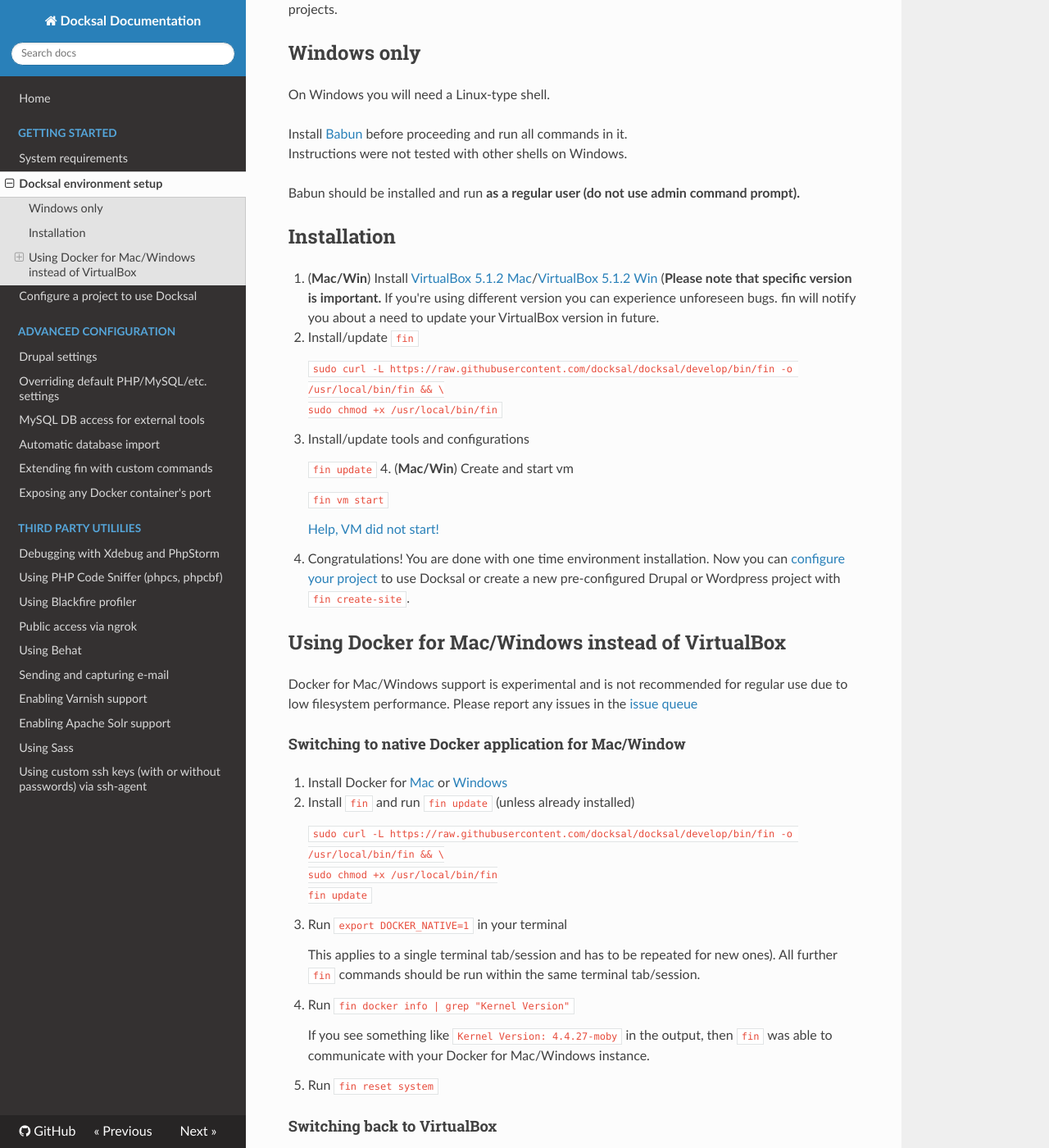
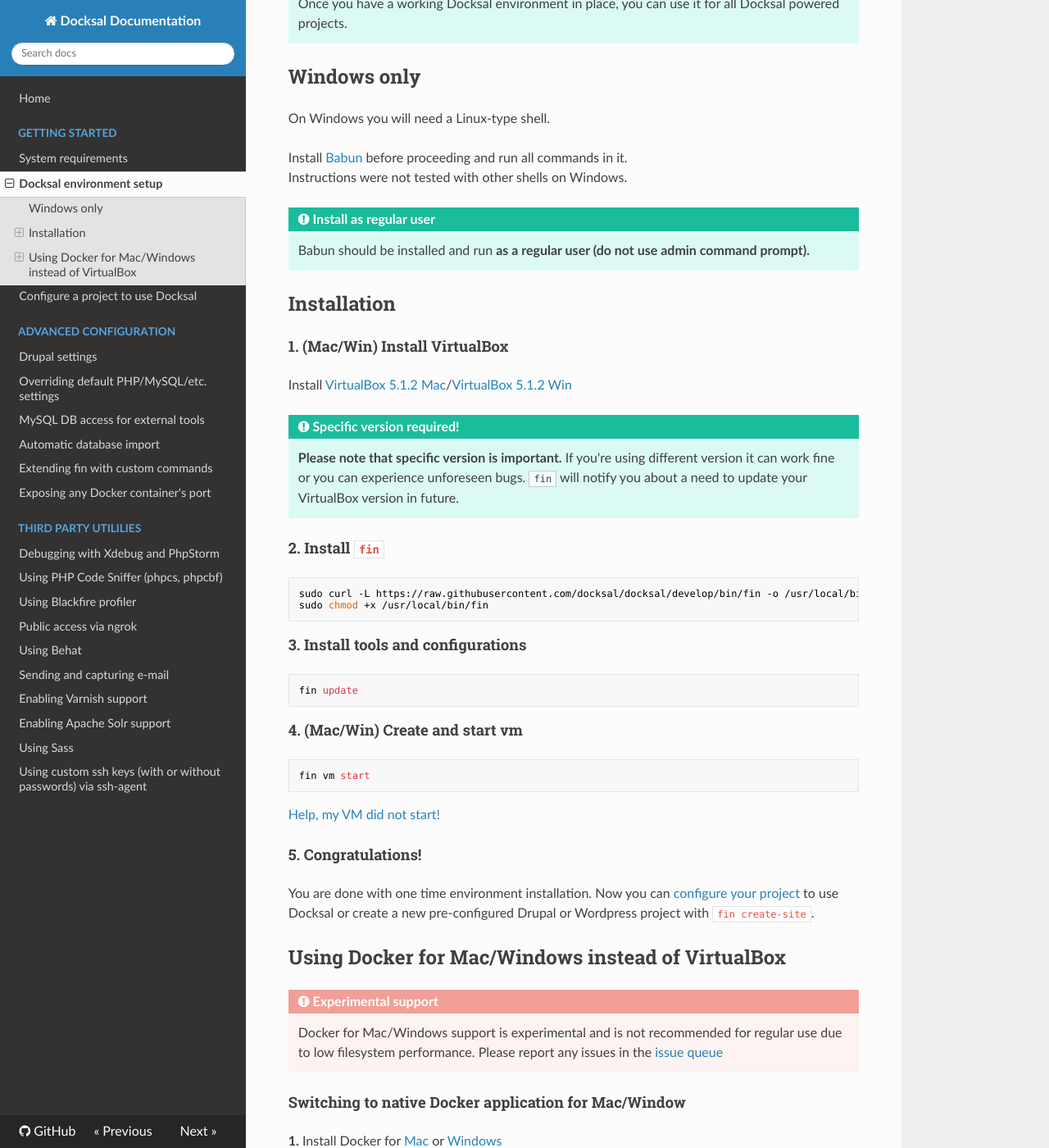
Before and after one commit to docksal/docksal, an MkDocs documentation site: the page built from docs/env-setup.md, in a window 1280 px wide and 1400 px high, scrolled down 208 px. Shown: the whole window at 82% size. Built offline with MkDocs 1.6.1, drawn with Linux system fonts in a browser that asks for light colours; nearby versions of some CDN libraries; old or Windows-style settings are respelled for this version of MkDocs; some of the changed text lies outside the part shown.

Commit message:
Update env-setup.md

````diff
--- a/docs/env-setup.md
+++ b/docs/env-setup.md
@@ -10,68 +10,79 @@ On Windows you will need a Linux-type shell.
 Install [Babun](http://babun.github.io/) before proceeding and run all commands in it.
 Instructions were not tested with other shells on Windows.
 
-Babun should be installed and run **as a regular user (do not use admin command prompt).**
+!!! important "Install as regular user"
+    Babun should be installed and run **as a regular user (do not use admin command prompt).**
 
 ## Installation
 
-1. (**Mac/Win**) Install [VirtualBox 5.1.2 Mac](http://download.virtualbox.org/virtualbox/5.1.2/VirtualBox-5.1.2-108956-OSX.dmg)/[VirtualBox 5.1.2 Win](http://download.virtualbox.org/virtualbox/5.1.2/VirtualBox-5.1.2-108956-Win.exe) (**Please note that specific version is important.** If you're using different version you can experience unforeseen bugs. fin will notify you about a need to update your VirtualBox version in future.
-2. Install/update `fin`
+#### 1. (Mac/Win) Install VirtualBox
 
-    ```
-    sudo curl -L https://raw.githubusercontent.com/docksal/docksal/develop/bin/fin -o /usr/local/bin/fin && \
-    sudo chmod +x /usr/local/bin/fin
-    ```
+Install [VirtualBox 5.1.2 Mac](http://download.virtualbox.org/virtualbox/5.1.2/VirtualBox-5.1.2-108956-OSX.dmg)/[VirtualBox 5.1.2 Win](http://download.virtualbox.org/virtualbox/5.1.2/VirtualBox-5.1.2-108956-Win.exe)
 
-3. Install/update tools and configurations
+!!! important "Specific version required!"
+    **Please note that specific version is important.** If you're using different version it can work fine or you can experience unforeseen bugs. `fin` will notify you about a need to update your VirtualBox version in future.
 
-    ```
-    fin update
-    ```
-4. (**Mac/Win**) Create and start vm
+#### 2. Install `fin`
 
-    ```
-    fin vm start
-    ```
+```
+sudo curl -L https://raw.githubusercontent.com/docksal/docksal/develop/bin/fin -o /usr/local/bin/fin && \
+sudo chmod +x /usr/local/bin/fin
+```
 
-    [Help, VM did not start!](/docs/troubleshooting.md#failed-creating-docksal-virtual-machine)
+#### 3. Install tools and configurations
 
-5. Congratulations! You are done with one time environment installation. Now you can [configure your project](/docs/project-setup.md) to use Docksal or create a new pre-configured Drupal or Wordpress project with `fin create-site`.
+```
+fin update
+```
+
+#### 4. (Mac/Win) Create and start vm
+
+```
+fin vm start
+```
+
+[Help, my VM did not start!](/docs/troubleshooting.md#failed-creating-docksal-virtual-machine)
+
+#### 5. Congratulations!
+
+You are done with one time environment installation. Now you can [configure your project](/docs/project-setup.md) to use Docksal or create a new pre-configured Drupal or Wordpress project with `fin create-site`.
 
 ## Using Docker for Mac/Windows instead of VirtualBox
 
-Docker for Mac/Windows support is experimental and is not recommended for regular use due to low filesystem performance. Please report any issues in the [issue queue](https://github.com/docksal/docksal/issues)
+!!! danger "Experimental support"
+    Docker for Mac/Windows support is experimental and is not recommended for regular use due to low filesystem performance. Please report any issues in the [issue queue](https://github.com/docksal/docksal/issues)
 
 #### Switching to native Docker application for Mac/Window
 
-1. Install Docker for [Mac](https://docs.docker.com/docker-for-mac) or [Windows](https://docs.docker.com/docker-for-windows)
-2. Install `fin` and run `fin update` (unless already installed)
+**1.** Install Docker for [Mac](https://docs.docker.com/docker-for-mac) or [Windows](https://docs.docker.com/docker-for-windows)
+**2.** Install `fin` and run `fin update` (unless already installed)
 
-    ```
-    sudo curl -L https://raw.githubusercontent.com/docksal/docksal/develop/bin/fin -o /usr/local/bin/fin && \
-    sudo chmod +x /usr/local/bin/fin
-    fin update
-    ```
+```
+sudo curl -L https://raw.githubusercontent.com/docksal/docksal/develop/bin/fin -o /usr/local/bin/fin && \
+sudo chmod +x /usr/local/bin/fin
+fin update
+```
 
-3. Run `export DOCKER_NATIVE=1` in your terminal
+**3.** Run `export DOCKER_NATIVE=1` in your terminal
 
-    This applies to a single terminal tab/session and has to be repeated for new ones).
-    All further `fin` commands should be run within the same terminal tab/session.
+This applies to a single terminal tab/session and has to be repeated for new ones).
+All further `fin` commands should be run within the same terminal tab/session.
 
-4. Run `fin docker info | grep "Kernel Version"`
+**4.** Run `fin docker info | grep "Kernel Version"`
 
-    If you see something like `Kernel Version: 4.4.27-moby` in the output,
-    then `fin` was able to communicate with your Docker for Mac/Windows instance.
+If you see something like `Kernel Version: 4.4.27-moby` in the output,
+then `fin` was able to communicate with your Docker for Mac/Windows instance.
 
-5. Run `fin reset system`
+**5.** Run `fin reset system`
 
 #### Switching back to VirtualBox
 
-1. `unset DOCKER_NATIVE`
-2. `fin reset system`
+**1.** `unset DOCKER_NATIVE`
+**2.** `fin reset system`
 
-    This will reset system services and update DNS resolution for .docksal domains (Mac)
+This will reset system services and update DNS resolution for .docksal domains (Mac)
 
-3. Run `fin docker info | grep "Kernel Version"`
+**3.** Run `fin docker info | grep "Kernel Version"`
 
-    `Kernel Version: 4.4.27-boot2docker` means you switched back to the VirtualBox VM (TinyCore, boot2docker)
-    `Kernel Version: 4.4.27-moby` means you are still using Docker for Mac/Windows VM (Alpine Linux Moby)
+`Kernel Version: 4.4.27-boot2docker` means you switched back to the VirtualBox VM (TinyCore, boot2docker)
+`Kernel Version: 4.4.27-moby` means you are still using Docker for Mac/Windows VM (Alpine Linux Moby)
````
Also changed, not shown: other parts of docs/env-setup.md (+2 -2 lines).
